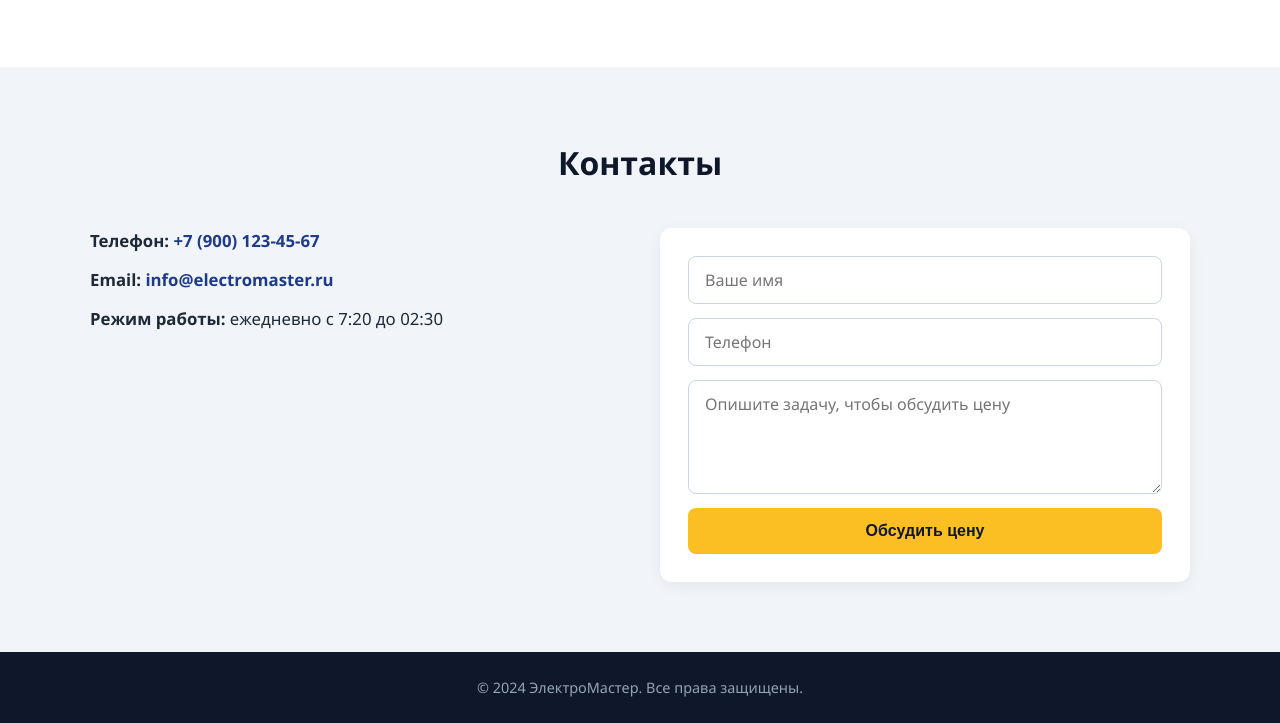
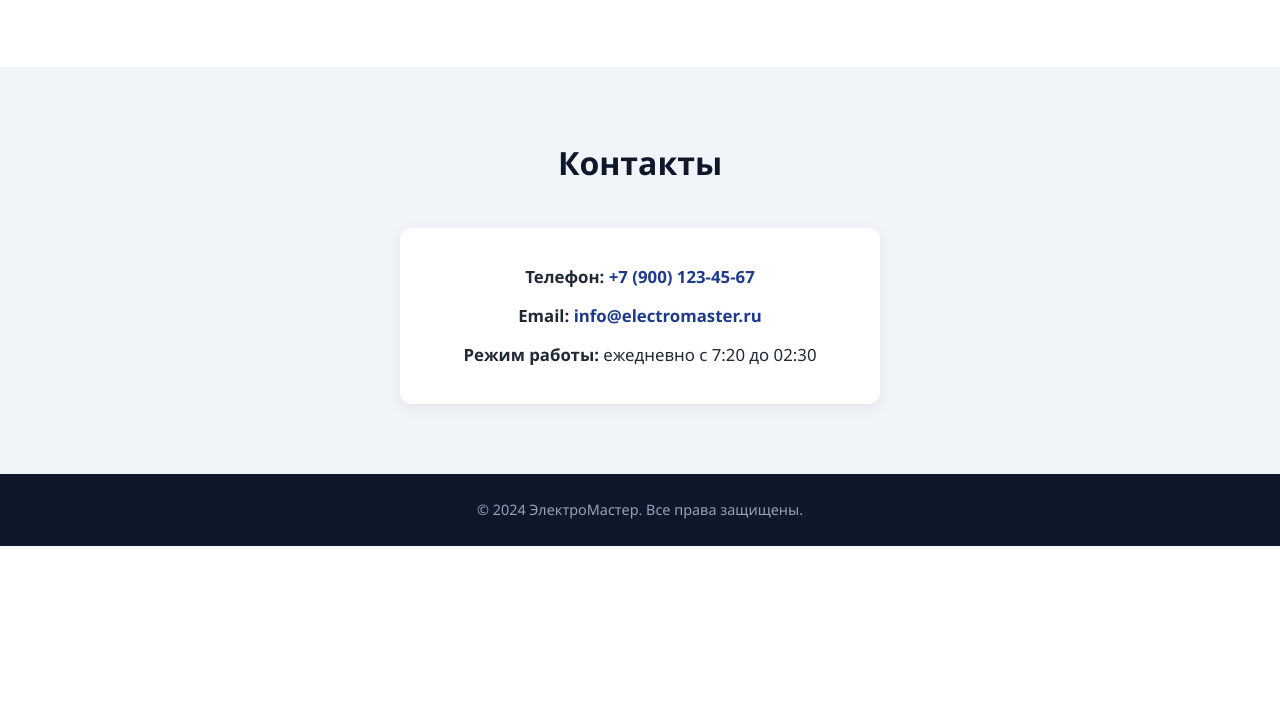
Before and after one commit to gitchkfffffffffffffffff/site_electros, a website: page index.html in a window 1280 px wide. Shown: the part 2272-2995 px from the top of the page. After the commit the page ends 2818 px from the top, so only its background shows below. Drawn offline with Linux system fonts and the light colour scheme.

Commit message:
Обновил сайт

```diff
--- a/index.html
+++ b/index.html
@@ -90,7 +90,7 @@
             </table>
             <p class="price-note">* Точная стоимость определяется после осмотра. Выезд и консультация — бесплатно при заказе работ.</p>
             <div class="price-actions">
-                <a href="#contact" class="btn btn-primary">Обсудить цену с мастером</a>
+                <a href="tel:+79001234567" class="btn btn-primary">Обсудить цену с мастером</a>
             </div>
         </div>
     </section>
@@ -122,18 +122,10 @@
     <section id="contact" class="section section-alt">
         <div class="container">
             <h2>Контакты</h2>
-            <div class="contact-grid">
-                <div class="contact-info">
-                    <p><strong>Телефон:</strong> <a href="tel:+79001234567">+7 (900) 123-45-67</a></p>
-                    <p><strong>Email:</strong> <a href="mailto:info@electromaster.ru">info@electromaster.ru</a></p>
-                    <p><strong>Режим работы:</strong> ежедневно с 7:20 до 02:30</p>
-                </div>
-                <form class="contact-form" onsubmit="event.preventDefault(); alert('Спасибо! Мастер свяжется с вами для обсуждения цены.');">
-                    <input type="text" placeholder="Ваше имя" required>
-                    <input type="tel" placeholder="Телефон" required>
-                    <textarea placeholder="Опишите задачу, чтобы обсудить цену" rows="4"></textarea>
-                    <button type="submit" class="btn btn-primary">Обсудить цену</button>
-                </form>
+            <div class="contact-info contact-info-centered">
+                <p><strong>Телефон:</strong> <a href="tel:+79001234567">+7 (900) 123-45-67</a></p>
+                <p><strong>Email:</strong> <a href="mailto:info@electromaster.ru">info@electromaster.ru</a></p>
+                <p><strong>Режим работы:</strong> ежедневно с 7:20 до 02:30</p>
             </div>
         </div>
     </section>
--- a/styles.css
+++ b/styles.css
@@ -254,11 +254,14 @@ body {
 }
 
 /* Contact */
-.contact-grid {
-    display: grid;
-    grid-template-columns: 1fr 1fr;
-    gap: 40px;
-    align-items: start;
+.contact-info-centered {
+    max-width: 480px;
+    margin: 0 auto;
+    text-align: center;
+    background: #fff;
+    padding: 36px 28px;
+    border-radius: 12px;
+    box-shadow: 0 4px 16px rgba(15, 23, 42, 0.06);
 }
 
 .contact-info p {
@@ -278,36 +281,6 @@ body {
 
 .contact-info a:hover {
     text-decoration: underline;
-}
-
-.contact-form {
-    display: flex;
-    flex-direction: column;
-    gap: 14px;
-    background: #fff;
-    padding: 28px;
-    border-radius: 12px;
-    box-shadow: 0 4px 16px rgba(15, 23, 42, 0.06);
-}
-
-.contact-form input,
-.contact-form textarea {
-    padding: 12px 16px;
-    border: 1px solid #cbd5e1;
-    border-radius: 8px;
-    font-family: inherit;
-    font-size: 1rem;
-    resize: vertical;
-}
-
-.contact-form input:focus,
-.contact-form textarea:focus {
-    outline: none;
-    border-color: #1e3a8a;
-}
-
-.contact-form button {
-    border: none;
 }
 
 /* Footer */
@@ -340,10 +313,6 @@ body {
         font-size: 1.8rem;
     }
 
-    .contact-grid {
-        grid-template-columns: 1fr;
-    }
-
     .price-table th,
     .price-table td {
         padding: 12px 14px;
```
